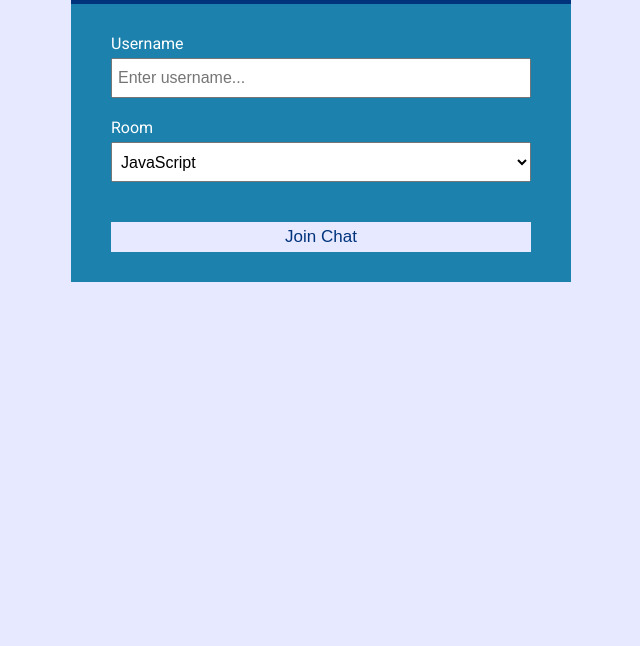
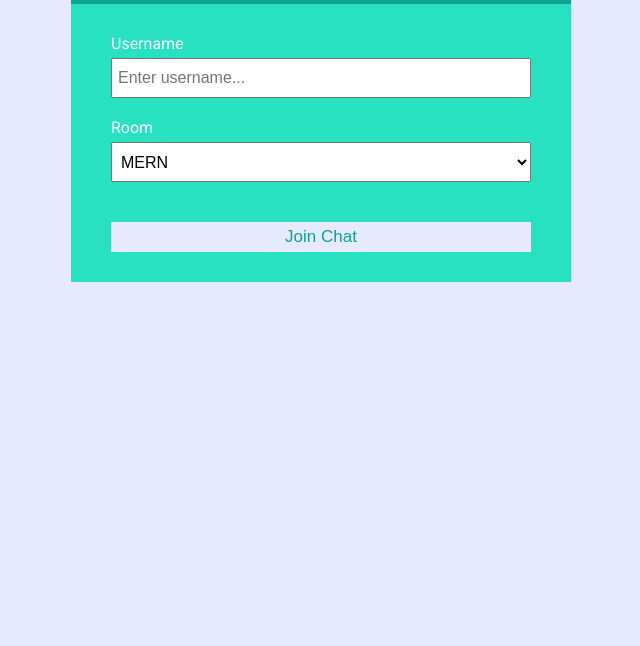
Before and after one commit to vipulchandan/chatfusion, a website: page public/index.html in a window 1280 px wide. Shown: the part 154-800 px from the top of the page, without its empty margins (319-959 px from the left). Drawn offline with Linux system fonts and the light colour scheme.

Commit message:
Added favicon and room for chatfusion

```diff
--- a/public/css/style.css
+++ b/public/css/style.css
@@ -1,8 +1,8 @@
 @import url('https://fonts.googleapis.com/css?family=Roboto&display=swap');
 
 :root {
-	--dark-color-a: #00337C;
-	--dark-color-b: #1C82AD;
+	--dark-color-a: #0EA293;
+	--dark-color-b: #27E1C1;
 	--light-color: #e6e9ff;
 	--success-color: #5cb85c;
 	--error-color: #d9534f;
--- a/public/index.html
+++ b/public/index.html
@@ -10,6 +10,10 @@
 			integrity="sha256-mmgLkCYLUQbXn0B1SRqzHar6dCnv9oZFPEC1g1cwlkk="
 			crossorigin="anonymous"
 		/>
+		<link rel="apple-touch-icon" sizes="180x180" href="./assets/apple-touch-icon.png">
+		<link rel="icon" type="image/png" sizes="32x32" href="./assets/favicon-32x32.png">
+		<link rel="icon" type="image/png" sizes="16x16" href="./assets/favicon-16x16.png">
+		<link rel="manifest" href="./assets/site.webmanifest">
 		<link rel="stylesheet" href="css/style.css" />
 		<title>ChatFusion</title>
 	</head>
@@ -33,12 +37,14 @@
 					<div class="form-control">
 						<label for="room">Room</label>
 						<select name="room" id="room">
-							<option value="JavaScript">JavaScript</option>
+							<option value="JavaScript">MERN</option>
 							<option value="Python">Python</option>
-							<option value="PHP">PHP</option>
-							<option value="C#">C#</option>
-							<option value="Ruby">Ruby</option>
+							<option value="PHP">NodeJS</option>
+							<option value="C#">MongoDB</option>
+							<option value="Ruby">ReactJS</option>
 							<option value="Java">Java</option>
+							<option value="Java">JavaScript</option>
+							<option value="Java">DSA</option>
 						</select>
 					</div>
 					<button type="submit" class="btn">Join Chat</button>
```
Also changed, not shown: public/chat.html (+4 -0 lines), public/assets/android-chrome-192x192.png (added), public/assets/android-chrome-512x512.png (added), public/assets/apple-touch-icon.png (added), public/assets/favicon-16x16.png (added), public/assets/favicon-32x32.png (added), public/assets/favicon.ico (added), public/assets/site.webmanifest (added).
